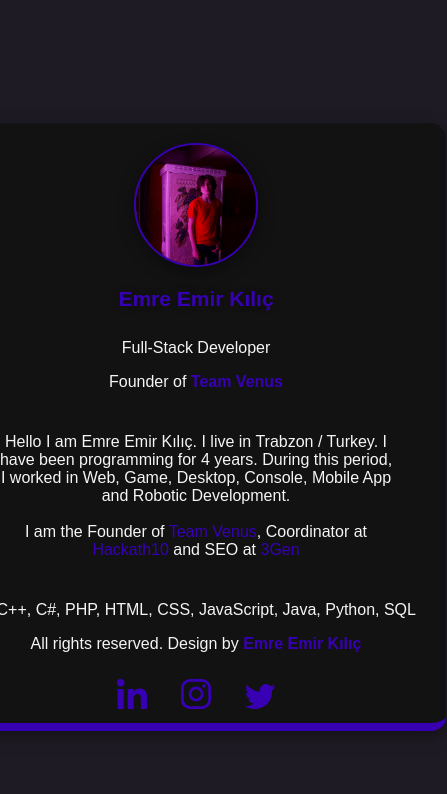
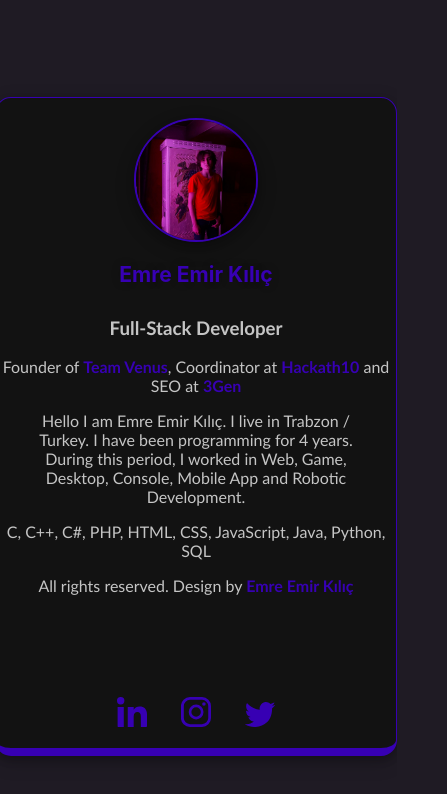
Before and after one commit to emreemirkilic/eek.ninja, a website: page public/index.html in a window 390 px wide. Shown: the whole page, 447 px wide, since content can reach past the window. Drawn offline with Linux system fonts and the light colour scheme; some packages are replaced by stand-ins of ours.

Commit message:
19.12.2020 08:05 PM

```diff
--- a/public/css/style.css
+++ b/public/css/style.css
@@ -1,33 +1,34 @@
 html, body{
     background-color: #1f1b24;
     margin: 0;
-    font-family: Arial, Helvetica, sans-serif;
 }
 
 div.main{
     position: absolute;
     left: 50%;
     top: 50%;
-    margin-top: -300px;
+    margin-top: -310px;
     margin-left: -250px;
     background-color:#121212;
     width: 500px;
-    height: 600px;
-    border: 1px solid #1f1b24;
+    height: 620px;
+    border: 1px solid #3700b3;
     border-radius: 16px;
     box-shadow: 0 4px 8px 0 rgba(0, 0, 0, 0.2), 0 6px 20px 0 rgba(0, 0, 0, 0.19);
     border-bottom: 8px solid #3700b3;
+    color: #c5c5c5;
+    font-family: 'Trebuchet MS', sans-serif;
+    transition-duration: 0.25s;
 }
-p{
-  color:#f5f5f5;
-}
+
 div.me{
-    width: 200px;
-    margin-left: 150px;
+    width: 300px;
+    margin-left: 100px;
     height: 200px;
     text-align: center;
     color: #3700b3;
     text-shadow: 0 0 8px rgba(0, 0, 0, 0.25);
+    font-family: -apple-system, BlinkMacSystemFont, 'Segoe UI', Roboto, Oxygen, Ubuntu, Cantarell, 'Open Sans', 'Helvetica Neue', sans-serif;
     font-size: 14px;
     transition-property: 0;
     transition-duration: 0.25s;
@@ -43,11 +44,7 @@ div.me:hover{
     border: 2px solid #3700b3;
     box-shadow: 0 4px 8px 0 rgba(0, 0, 0, 0.2), 0 6px 20px 0 rgba(0, 0, 0, 0.19);
 }
-#self:hover{
-    transition-property: 0;
-    transition-duration: 0.25s;
-    box-shadow: 0 8px 16px 0 rgba(0, 0, 0, 0.2), 0 12px 40px 0 rgba(0, 0, 0, 0.19);
-}
+
 div.content{
     width: 100%;
     height: 315px;
@@ -58,6 +55,7 @@ div.content{
 div.social{
     width: 500px;
     height: 30px;
+    transition-duration: 0.40s;
 }
 
 div.social img{
@@ -73,19 +71,85 @@ div.social img:hover{
 
 
 div.about{
-    padding-top: 10px;
-    padding-bottom: 10px;
+    color:#c5c5c5;
     text-align: center;
-    width: 400px;
-    padding-left: 50px;
+    width: 450px;
+    padding-left: 25px;
+    transition-duration: 0.40s;
 }
 
-  ul.skills>li:before {
-    content:'🞄';
-    position: relative;
-    top: 1px;
-    left: -3px;
-  }
+@media only screen and (max-width: 768px) {
+    div.main{
+     margin-top: -325px;
+     margin-left: -200px;
+     width: 400px;
+     height: 650px;
+    }
+
+    div.me{
+     width: 300px;
+      margin-left: 50px;
+      height: 200px;
+    }
+
+
+    div.social{
+      margin-top: 50px;
+      width: 400px;
+     height: 30px;
+    }
+
+
+    div.about{
+      color:#c5c5c5;
+      text-align: center;
+     width: 350px;
+     padding-left: 25px;
+    }
+}
+
+@media only screen and (max-height: 660px) {
+
+    div.main{
+     display: flex;
+     justify-content: center;
+     align-items: center;
+     margin-top: -190px;
+     margin-left: -350px;
+     width: 750px;
+     height: 380px;
+    }
+
+    div.content{
+        width: 100%;
+        height: 380px;
+        text-align: center;
+        margin-bottom: 10px;
+    }
+
+    div.me{
+      width: 300px;
+      margin-left: 40px;
+      height: 200px;
+    }
+
+
+    div.social{
+      margin-top: 50px;
+      width: 100px;
+     height: 400px;
+    }
+
+
+    div.about{
+      color:#c5c5c5;
+      text-align: center;
+     width: 350px;
+     padding-left: 25px;
+    }
+}
+
+
   a{
     color:  #3700b3;
     transition-property: 0;
@@ -109,5 +173,5 @@ div.about{
 
   a:active {
     text-decoration: none;
-    color:  #0aab5b;
+    color:  #3700b3;
   }
--- a/public/index.html
+++ b/public/index.html
@@ -25,17 +25,12 @@
       </div>
 
       <div class="content">
-           <p>Full-Stack Developer</p>
-           <p>Founder of <b><a href="http://www.teamvenus.org/" target="_blank">Team Venus</a></b></p>
+           <h3>Full-Stack Developer</h3>
+           <p>Founder of <b><a href="http://www.teamvenus.org/" target="_blank">Team Venus</a></b>, Coordinator at <b><a href="http://www.hackath10.com" target="_blank">Hackath10</a></b> and SEO at <b><a href="http://3gen.tech" target="_blank">3Gen</a></b></p>
 
 
            <div class="about">
-                <p>
-                    Hello I am Emre Emir Kılıç. I live in Trabzon / Turkey. I have been programming for 4 years. During this period, I worked in Web, Game, Desktop, Console, Mobile App and Robotic Development.
-                    <br>
-                    <br>
-                    I am the Founder of <a href="http://www.teamvenus.org" target="_blank">Team Venus</a>, Coordinator at <a href="http://www.hackath10.com" target="_blank">Hackath10</a> and SEO at <a href="http://3gen.tech" target="_blank">3Gen</a>
-                </p>
+                <p>Hello I am Emre Emir Kılıç. I live in Trabzon / Turkey. I have been programming for 4 years. During this period, I worked in Web, Game, Desktop, Console, Mobile App and Robotic Development.</p>
            </div>
            <p>C, C++, C#, PHP, HTML, CSS, JavaScript, Java, Python, SQL</p>
            <p>All rights reserved. Design by <b><a href="https://www.eek.ninja/#">Emre Emir Kılıç</a></b></p>
```
